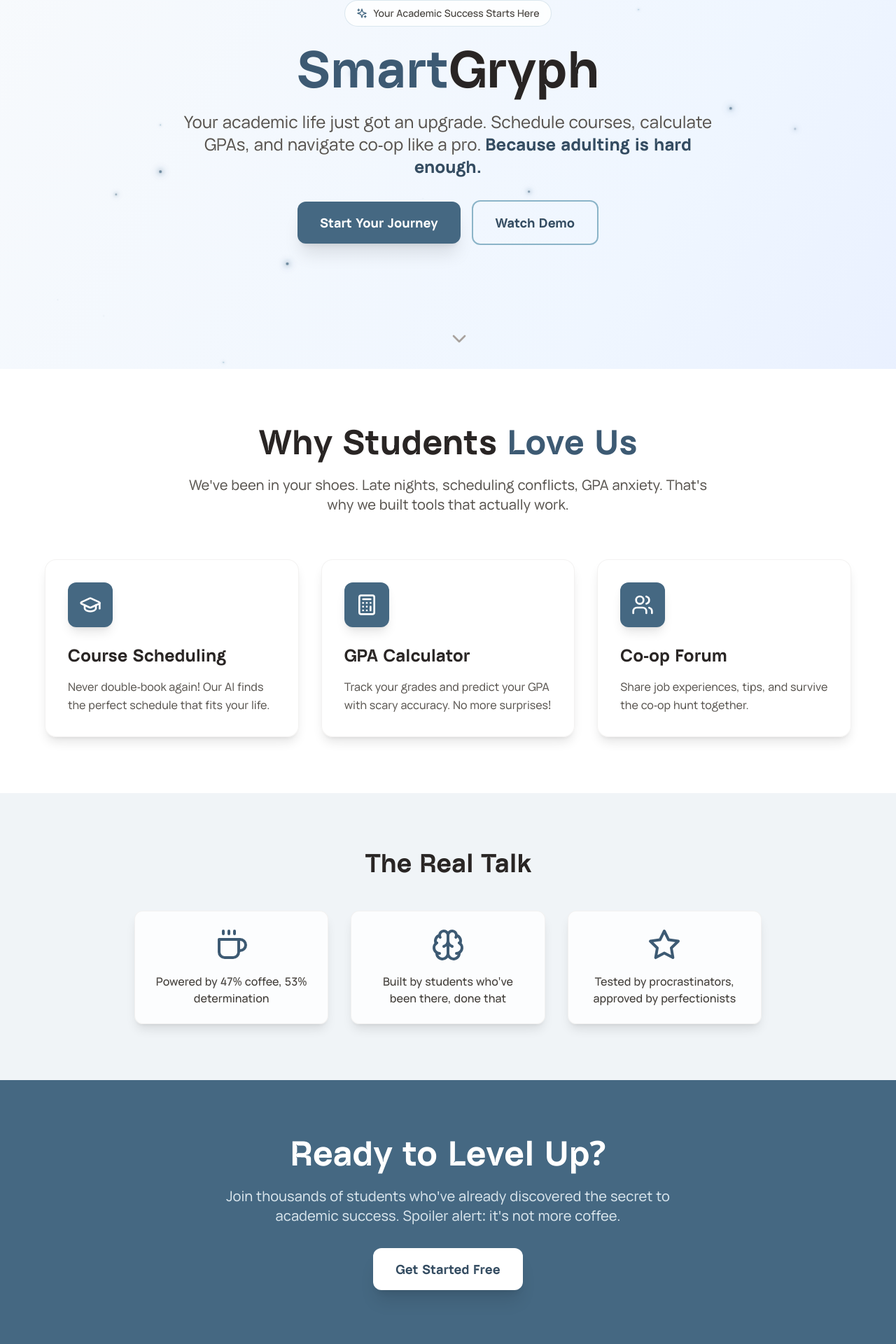
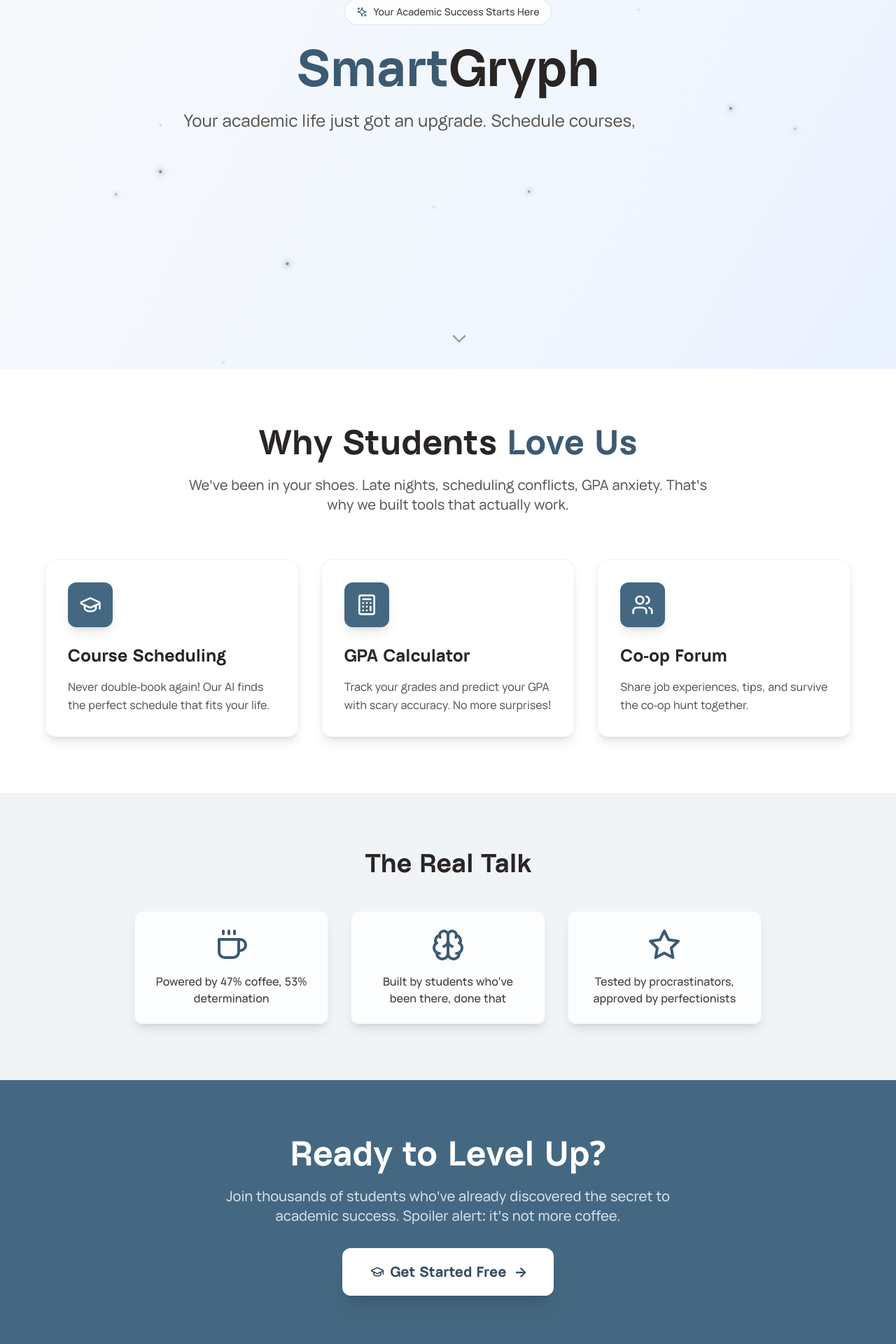
Before and after one commit to brij0/coursescheduler, a React (Vite) app in the folder frontend/: page / in a window 1280 px wide. Shown: the part 273-2193 px from the top of the page at 70% size. Built offline with nearby package versions, Linux system fonts and the light colour scheme; no server answers.

Commit message:
Enhance Homepage Hero with Creative Animations and Functional Buttons

```diff
--- a/frontend/src/pages/HomePage.jsx
+++ b/frontend/src/pages/HomePage.jsx
@@ -13,9 +13,11 @@
   Brain,
   Sparkles
 } from 'lucide-react'
+import { useNavigate } from 'react-router-dom'
 import Navbar from '../components/Navbar'
 
 const HomePage = () => {
+  const navigate = useNavigate()
   const containerRef = useRef(null)
   const { scrollYProgress } = useScroll({
     target: containerRef,
@@ -25,6 +27,57 @@
   const y = useTransform(scrollYProgress, [0, 1], ["0%", "50%"])
   const opacity = useTransform(scrollYProgress, [0, 0.5], [1, 0])
 
+  const handleStartJourney = () => {
+    navigate('/auth')
+  }
+
+  // Animated text component for the highlight effect
+  const AnimatedHighlight = ({ children, delay = 0 }) => {
+    return (
+      <motion.span
+        className="relative inline-block"
+        initial={{ opacity: 0 }}
+        animate={{ opacity: 1 }}
+        transition={{ duration: 0.8, delay }}
+      >
+        <motion.span
+          className="absolute inset-0 bg-gradient-to-r from-primary-200/60 to-accent-200/60 rounded-lg -skew-x-12"
+          initial={{ scaleX: 0, originX: 0 }}
+          animate={{ scaleX: 1 }}
+          transition={{ duration: 0.8, delay: delay + 0.3, ease: "easeOut" }}
+        />
+        <span className="relative z-10 px-2 font-bold text-primary-800">
+          {children}
+        </span>
+      </motion.span>
+    )
+  }
+
+  // Typewriter effect component
+  const TypewriterText = ({ text, delay = 0 }) => {
+    return (
+      <motion.span
+        initial={{ opacity: 0 }}
+        animate={{ opacity: 1 }}
+        transition={{ duration: 0.1, delay }}
+      >
+        {text.split('').map((char, index) => (
+          <motion.span
+            key={index}
+            initial={{ opacity: 0 }}
+            animate={{ opacity: 1 }}
+            transition={{
+              duration: 0.05,
+              delay: delay + (index * 0.03),
+              ease: "easeOut"
+            }}
+          >
+            {char}
+          </motion.span>
+        ))}
+      </motion.span>
+    )
+  }
   const features = [
     {
       icon: <GraduationCap className="w-8 h-8" />,
@@ -155,41 +208,75 @@
               <span className="text-sm font-medium text-neutral-700">Your Academic Success Starts Here</span>
             </motion.div>
 
-            <h1 className="text-5xl md:text-7xl font-display font-black mb-6">
-              <span className="text-primary-600">Smart</span>
-              <span className="text-neutral-800">Gryph</span>
-            </h1>
+            <motion.h1
+              className="text-5xl md:text-7xl font-display font-black mb-6"
+              initial={{ opacity: 0, y: 30 }}
+              animate={{ opacity: 1, y: 0 }}
+              transition={{ duration: 0.8, delay: 0.7 }}
+            >
+              <motion.span
+                className="text-primary-600"
+                initial={{ opacity: 0, x: -20 }}
+                animate={{ opacity: 1, x: 0 }}
+                transition={{ duration: 0.6, delay: 1 }}
+              >
+                Smart
+              </motion.span>
+              <motion.span
+                className="text-neutral-800"
+                initial={{ opacity: 0, x: 20 }}
+                animate={{ opacity: 1, x: 0 }}
+                transition={{ duration: 0.6, delay: 1.2 }}
+              >
+                Gryph
+              </motion.span>
+            </motion.h1>
 
+            <div className="text-xl md:text-2xl text-neutral-600 mb-8 max-w-3xl mx-auto leading-relaxed">
               <motion.p
-              className="text-xl md:text-2xl text-neutral-600 mb-8 max-w-3xl mx-auto leading-relaxed"
                 initial={{ opacity: 0 }}
                 animate={{ opacity: 1 }}
-              transition={{ duration: 0.8, delay: 0.5 }}
+                transition={{ duration: 0.8, delay: 1.4 }}
               >
-              Your academic life just got an upgrade. Schedule courses, calculate GPAs,
-              and navigate co-op like a pro. <span className="font-semibold text-primary-700">Because adulting is hard enough.</span>
+                <TypewriterText
+                  text="Your academic life just got an upgrade. Schedule courses, calculate GPAs, and navigate co-op like a pro. "
+                  delay={1.6}
+                />
+                <AnimatedHighlight delay={3.5}>
+                  Because adulting is hard enough.
+                </AnimatedHighlight>
               </motion.p>
+            </div>
 
             <motion.div
-              className="flex flex-col sm:flex-row gap-4 justify-center items-center"
+              className="flex justify-center items-center"
               initial={{ opacity: 0, y: 30 }}
               animate={{ opacity: 1, y: 0 }}
-              transition={{ duration: 0.8, delay: 0.8 }}
+              transition={{ duration: 0.8, delay: 4.2 }}
             >
               <motion.button
-                className="bg-primary-500 text-white px-8 py-4 rounded-xl font-semibold text-lg shadow-xl hover:bg-primary-600 hover:shadow-2xl transition-all duration-300"
+                onClick={handleStartJourney}
+                className="bg-primary-500 text-white px-10 py-5 rounded-xl font-bold text-xl shadow-xl hover:bg-primary-600 hover:shadow-2xl transition-all duration-300 relative overflow-hidden group"
                 whileHover={{ scale: 1.05 }}
                 whileTap={{ scale: 0.95 }}
               >
-                Start Your Journey
-              </motion.button>
-
-              <motion.button
-                className="border-2 border-primary-300 text-primary-700 px-8 py-4 rounded-xl font-semibold text-lg hover:border-primary-500 hover:text-primary-800 hover:bg-primary-50 transition-all duration-300"
-                whileHover={{ scale: 1.05 }}
-                whileTap={{ scale: 0.95 }}
+                {/* Button shine effect */}
+                <motion.div
+                  className="absolute inset-0 bg-gradient-to-r from-transparent via-white/20 to-transparent -skew-x-12"
+                  initial={{ x: '-100%' }}
+                  whileHover={{ x: '200%' }}
+                  transition={{ duration: 0.6 }}
+                />
+                <span className="relative z-10 flex items-center space-x-2">
+                  <Sparkles className="w-5 h-5" />
+                  <span>Start Your Journey</span>
+                  <motion.span
+                    animate={{ x: [0, 5, 0] }}
+                    transition={{ duration: 1.5, repeat: Infinity }}
                   >
-                Watch Demo
+                    →
+                  </motion.span>
+                </span>
               </motion.button>
             </motion.div>
           </motion.div>
@@ -233,10 +320,19 @@
                 whileInView={{ opacity: 1, y: 0 }}
                 transition={{ duration: 0.6, delay: index * 0.2 }}
                 viewport={{ once: true }}
+                whileHover={{ y: -5 }}
               >
-                <div className="inline-flex p-4 rounded-xl bg-primary-500 text-white mb-6 transition-transform duration-300 shadow-lg">
+                <motion.div
+                  className="inline-flex p-4 rounded-xl bg-primary-500 text-white mb-6 transition-transform duration-300 shadow-lg"
+                  whileHover={{
+                    scale: 1.1,
+                    rotate: [0, -5, 5, 0],
+                    boxShadow: "0 10px 25px rgba(69, 104, 130, 0.3)"
+                  }}
+                  transition={{ duration: 0.3 }}
+                >
                   {feature.icon}
-                </div>
+                </motion.div>
 
                 <h3 className="text-2xl font-bold mb-4 text-neutral-800 font-display">
                   {feature.title}
@@ -245,6 +341,12 @@
                 <p className="text-neutral-600 leading-relaxed">
                   {feature.description}
                 </p>
+
+                {/* Hover effect overlay */}
+                <motion.div
+                  className="absolute inset-0 bg-gradient-to-br from-primary-500/5 to-accent-500/5 rounded-2xl opacity-0 group-hover:opacity-100 transition-opacity duration-300"
+                  initial={false}
+                />
               </motion.div>
             ))}
           </div>
@@ -273,10 +375,21 @@
                 whileInView={{ opacity: 1, scale: 1 }}
                 transition={{ duration: 0.6, delay: index * 0.2 }}
                 viewport={{ once: true }}
+                whileHover={{
+                  scale: 1.05,
+                  boxShadow: "0 10px 30px rgba(0,0,0,0.1)"
+                }}
               >
-                <div className="text-primary-600 mb-4">
+                <motion.div
+                  className="text-primary-600 mb-4"
+                  whileHover={{
+                    scale: 1.2,
+                    rotate: [0, -10, 10, 0]
+                  }}
+                  transition={{ duration: 0.3 }}
+                >
                   {React.cloneElement(fact.icon, { size: 48 })}
-                </div>
+                </motion.div>
                 <p className="text-neutral-700 font-medium text-center">
                   {fact.text}
                 </p>
@@ -304,11 +417,28 @@
             </p>
 
             <motion.button
-              className="bg-white text-primary-700 px-8 py-4 rounded-xl font-bold text-lg shadow-xl hover:shadow-2xl transition-all duration-300"
+              onClick={handleStartJourney}
+              className="bg-white text-primary-700 px-10 py-5 rounded-xl font-bold text-xl shadow-xl hover:shadow-2xl transition-all duration-300 relative overflow-hidden group"
               whileHover={{ scale: 1.05 }}
               whileTap={{ scale: 0.95 }}
             >
-              Get Started Free
+              {/* Button shine effect */}
+              <motion.div
+                className="absolute inset-0 bg-gradient-to-r from-transparent via-primary-200/30 to-transparent -skew-x-12"
+                initial={{ x: '-100%' }}
+                whileHover={{ x: '200%' }}
+                transition={{ duration: 0.6 }}
+              />
+              <span className="relative z-10 flex items-center space-x-2">
+                <GraduationCap className="w-5 h-5" />
+                <span>Get Started Free</span>
+                <motion.span
+                  animate={{ x: [0, 5, 0] }}
+                  transition={{ duration: 1.5, repeat: Infinity }}
+                >
+                  →
+                </motion.span>
+              </span>
             </motion.button>
           </motion.div>
         </div>
```
Lines whose indentation alone changed are shown as unchanged.
